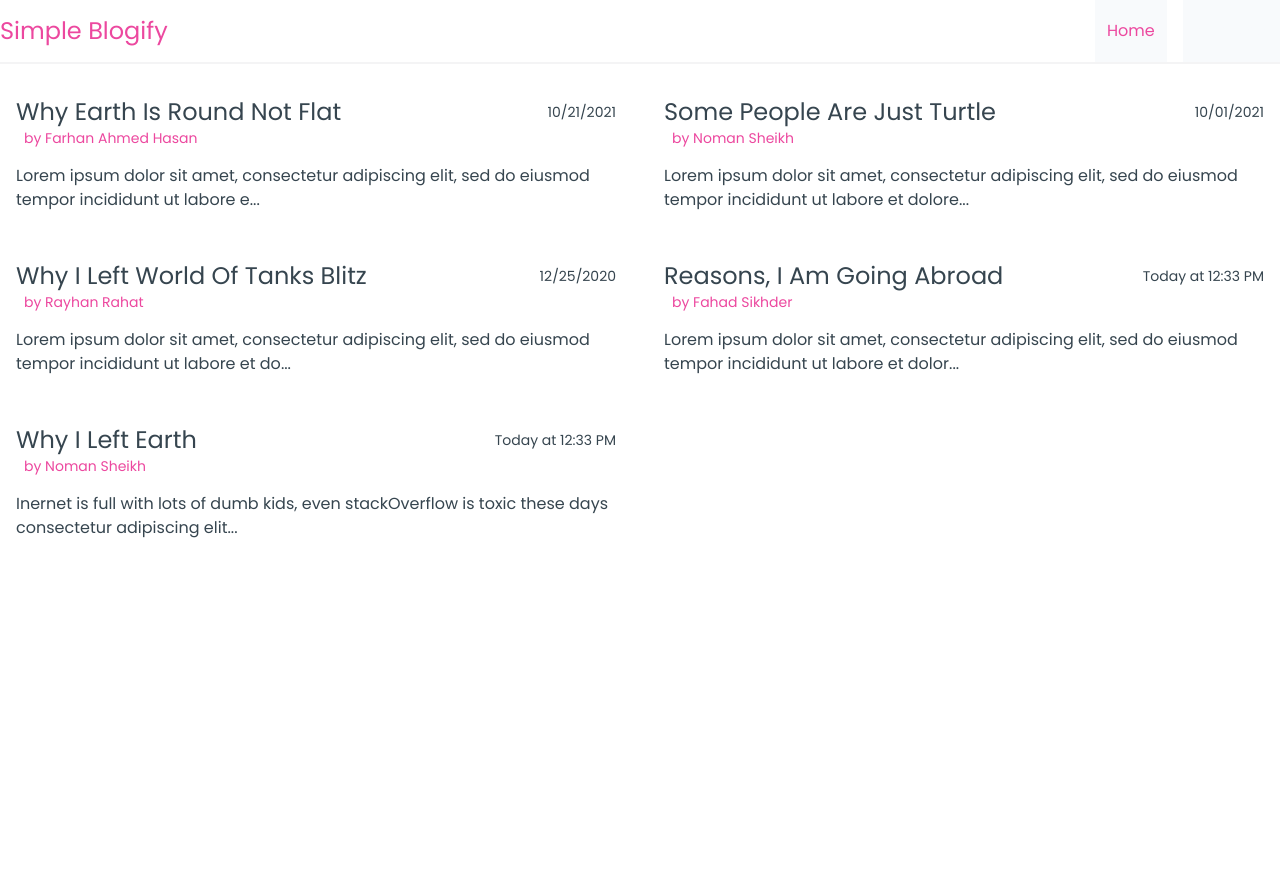
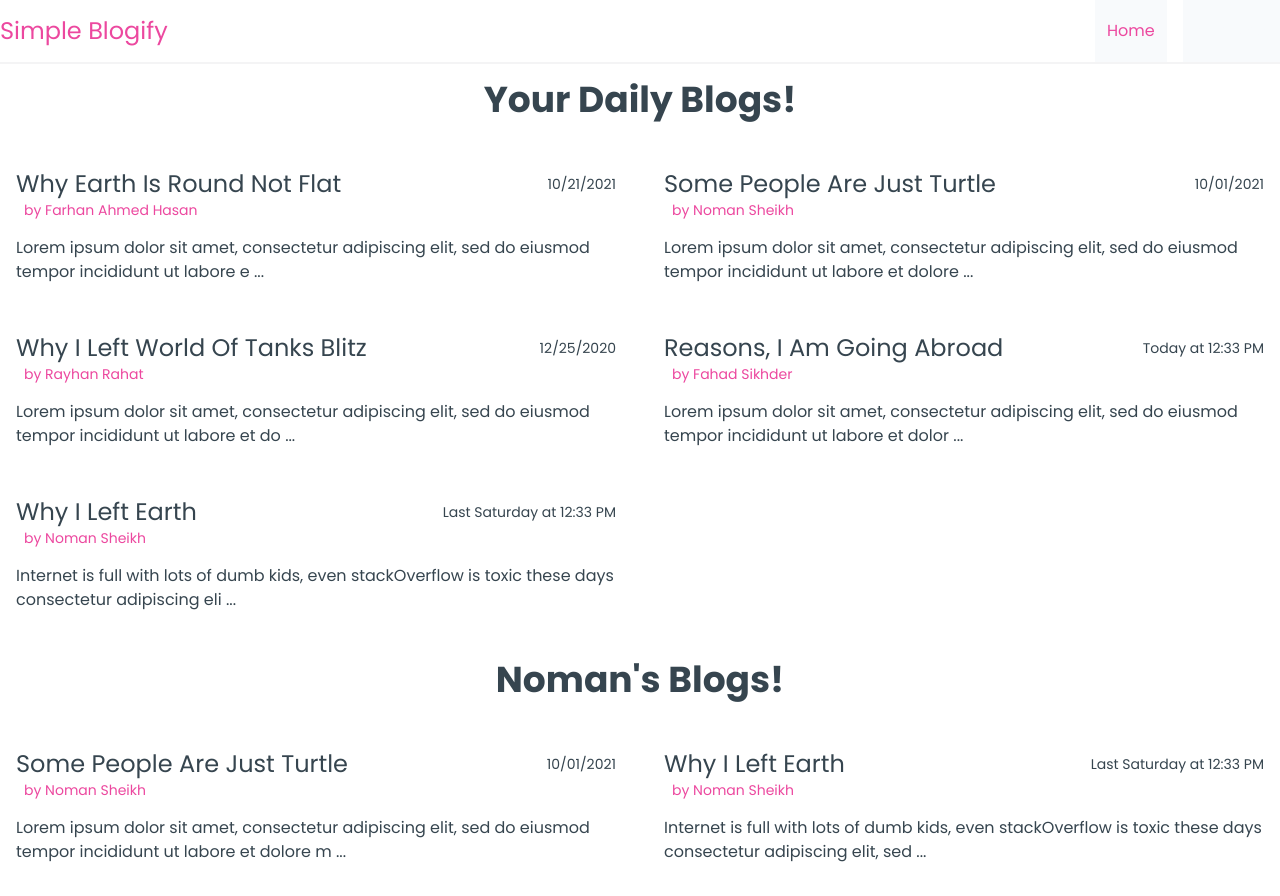
Before and after one commit to farhanahmedhasan/simple-blogify, a React (Create React App) app: page /#/ in a window 1280 px wide. Before the commit the page ends 800 px from the top, so only its background shows below. Built offline with nearby package versions, Linux system fonts and the light colour scheme.

Commit message:
Dynamic class added with JIT mode enable With a hidden div

```diff
--- a/src/assests/data/blogsData.js
+++ b/src/assests/data/blogsData.js
@@ -38,8 +38,8 @@ export const blogsData = [
     id: 5,
     title: 'why i left earth',
     author: 'Noman Sheikh',
-    date: moment().subtract(0, 'days').calendar(),
+    date: moment().subtract(3, 'days').calendar(),
     content:
-      'Inernet is full with lots of dumb kids, even stackOverflow is toxic these days consectetur adipiscing elit, sed do eiusmod tempor incididunt ut labore et dolore magna aliqua. Ut enim ad minim veniam, quis nostrud exercitation ullamco laboris nisi ut aliquip ex ea commodo consequat. Duis aute irure dolor in reprehenderit in voluptate velit esse cillum dolore eu fugiat ',
+      'Internet is full with lots of dumb kids, even stackOverflow is toxic these days consectetur adipiscing elit, sed do eiusmod tempor incididunt ut labore et dolore magna aliqua. Ut enim ad minim veniam, quis nostrud exercitation ullamco laboris nisi ut aliquip ex ea commodo consequat. Duis aute irure dolor in reprehenderit in voluptate velit esse cillum dolore eu fugiat ',
   },
 ];
--- /dev/null
+++ b/src/components/BlogList.js
@@ -0,0 +1,34 @@
+const BlogList = ({ blogs, title, md, lg, xl, Xxl }) => {
+  const randomNumber = (max, min) => {
+    const random = Math.floor(Math.random() * (max - min + 1)) + min;
+    return random;
+  };
+
+  return (
+    <>
+      <h2 className='primaryHeading'>{title}</h2>
+      <div
+        className={`py-4 grid gap-4 grid-cols-1 md:grid-cols-${md} lg:grid-cols-${lg} xl:grid-cols-${xl} 2xl:grid-cols-${Xxl}`}
+      >
+        <div className='hidden md:grid-cols-2 md:grid-cols-3 lg:grid-cols-3 lg:grid-cols-4 lg:grid-cols-6 xl:grid-cols-2 xl:grid-cols-3 xl:grid-cols-4 xl:grid-cols-6 2xl:grid-cols-3 2xl:grid-cols-4 2xl:grid-cols-6'></div>
+
+        {blogs.map((blog) => {
+          const { title, author, date, content, id } = blog;
+          return (
+            <figure key={id} className='figure'>
+              <div className='flex items-center justify-between'>
+                <h2 className='figure__title'> {title}</h2>
+                <span className='figure__date'>{date}</span>
+              </div>
+
+              <span className='figure__author'>by {author}</span>
+              <p className='figure__content'>{content.substring(0, randomNumber(100, 120))} ...</p>
+            </figure>
+          );
+        })}
+      </div>
+    </>
+  );
+};
+
+export default BlogList;
--- a/src/components/Blogs.js
+++ /dev/null
@@ -1,33 +0,0 @@
-import { useState } from 'react';
-import { blogsData } from '../assests/data/blogsData';
-
-const Blogs = () => {
-  const [blogs, setBlogs] = useState(blogsData);
-
-  //generate random number between 100 and 120
-  const randomNumber = (max, min) => {
-    const random = Math.floor(Math.random() * (max - min + 1)) + min;
-    return random;
-  };
-
-  return (
-    <div className='py-4 grid gap-4  grid-cols-2'>
-      {blogs.map((blog) => {
-        const { title, author, date, content, id } = blog;
-        return (
-          <figure key={id} className='figure'>
-            <div className='flex items-center justify-between'>
-              <h2 className='figure__title'> {title}</h2>
-              <span className='figure__date'>{date}</span>
-            </div>
-
-            <span className='figure__author'>by {author}</span>
-            <p className='figure__content'>{content.substring(0, randomNumber(100, 120))}...</p>
-          </figure>
-        );
-      })}
-    </div>
-  );
-};
-
-export default Blogs;
--- a/src/index.css
+++ b/src/index.css
@@ -7,6 +7,7 @@
 @import 'styles/pages/navbar.css';
 
 @import 'styles/components/blogPreview.css';
+@import 'styles/components/headings.css';
 
 body {
   font-family: 'Poppins', sans-serif;
--- a/src/pages/Home.js
+++ b/src/pages/Home.js
@@ -1,9 +1,15 @@
-import Blogs from '../components/Blogs';
+import { useState } from 'react';
+
+import BlogList from '../components/BlogList';
+import { blogsData } from '../assests/data/blogsData';
+
 const Home = () => {
+  const [blogs, setBlogs] = useState(blogsData);
   return (
     <>
       <div className='container'>
-        <Blogs />
+        <BlogList md={2} xl={2} Xxl={4} blogs={blogs} title={`Your Daily Blogs!`} />
+        <BlogList md={2} blogs={blogs.filter((blog) => blog.author === 'Noman Sheikh')} title={`Noman's Blogs!`} />
       </div>
     </>
   );
--- /dev/null
+++ b/src/styles/components/headings.css
@@ -0,0 +1,3 @@
+.primaryHeading {
+  @apply text-4xl font-bold text-center my-4;
+}
```
